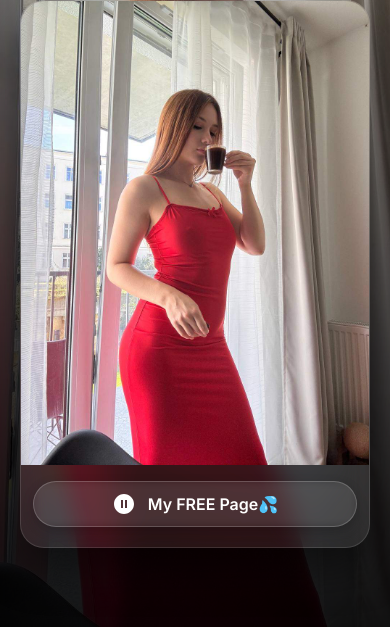
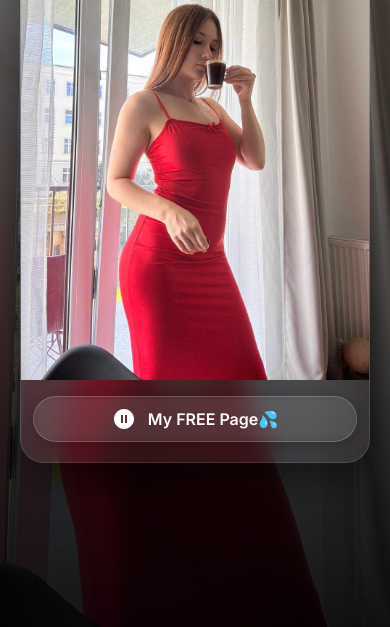
Before and after one commit to Ambar837/OFfTop, a plain HTML site: page index.html in a window 390 px wide. Shown: the part 217-844 px from the top of the page. Drawn offline with Linux system fonts and the light colour scheme.

Commit message:
Update index.html

```diff
--- a/index.html
+++ b/index.html
@@ -191,7 +191,7 @@
             }
 
             .container {
-                margin-top: 15vh;   /* меньший отступ на телефоне */
+                margin-top: 5vh;   /* меньший отступ на телефоне */
             }
 
             /* так как затемнение теперь на body::before, а контент должен быть выше */
```
